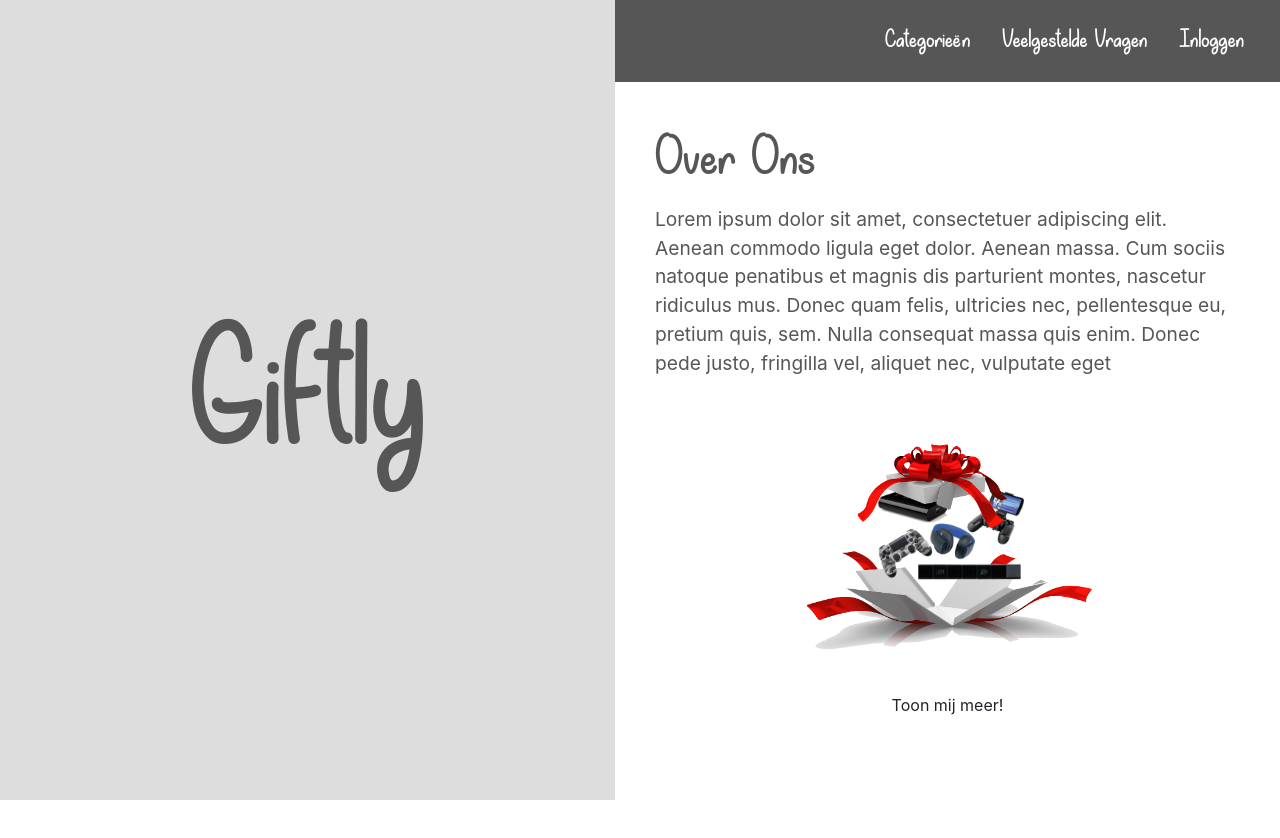
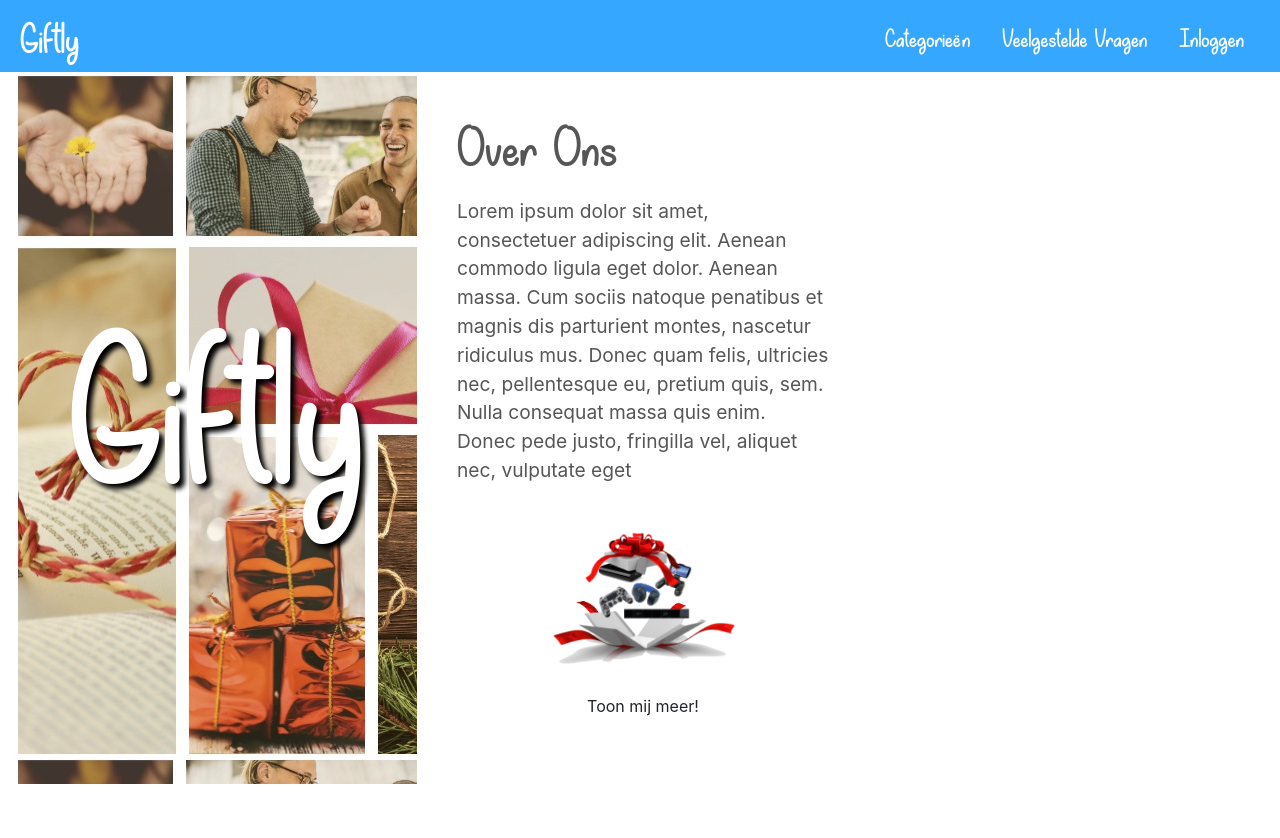
Before and after one commit to JensVanAssche/giftly, a Vue app: page / in a window 1280 px wide. Shown: the top 838 px of the page. After the commit the page ends 800 px from the top, so only its background shows below. Built offline with nearby package versions, Linux system fonts and the light colour scheme.

Commit message:
header unfixed

```diff
--- a/src/assets/scss/style.scss
+++ b/src/assets/scss/style.scss
@@ -8,10 +8,10 @@ body {
 }
 
 .header {
-  background-color: $font-color;
+  background-color: #35a7ff;
   padding: 0 20px;
-  position: fixed;
   width: 100vw;
+  height: 9vh;
   z-index: 1;
 
   a {
@@ -50,26 +50,28 @@ body {
 }
 
 .home {
-  height: 100vh;
+  height: 89vh;
 
   .home-left {
-    //background-image: url("../public/img/moodboard.png");
-    background-color: $background-color;
+    background-image: url("../public/img/moodboard.png");
+    filter: grayscale(25%);
+    //background-color: $background-color;
     display: flex;
     justify-content: center;
     align-items: center;
-    height: 100vh;
-    z-index: 2;
+    height: 89vh;
+    z-index: 0;
 
     h1 {
       font-family: $logo-font;
-      color: $font-color;
-      font-size: 12em;
+      color: #fff;
+      font-size: 15em;
+      text-shadow: 5px 5px 5px #000;
     }
   }
 
   .home-right {
-    padding: 120px 40px;
+    padding: 40px;
 
     h2 {
       font-family: $logo-font;
@@ -98,8 +100,6 @@ body {
 }
 
 .categories {
-  padding-top: 100px;
-
   h1 {
     font-family: $logo-font;
     color: $font-color;
@@ -122,9 +122,11 @@ body {
   }
 }
 
+.modal.fade.right {
+  .btn { margin-right: 10px;}
+}
+
 .faq {
-  padding-top: 100px;
-
   h1 {
     font-family: $logo-font;
     color: $font-color;
@@ -134,8 +136,6 @@ body {
 }
 
 .login {
-  padding-top: 100px;
-
   h1 {
     font-family: $logo-font;
     color: $font-color;
@@ -159,8 +159,6 @@ body {
 }
 
 .checkout {
-  padding-top: 100px;
-
   h1 {
     font-family: $logo-font;
     color: $font-color;
--- a/src/components/CheckoutModal.vue
+++ b/src/components/CheckoutModal.vue
@@ -19,7 +19,6 @@
               <button class="btn">Nu kopen</button>
             </router-link>
             <button type="button" class="btn" data-dismiss="modal" aria-label="Close">Annuleren</button>
-            <PayModal />
           </template>
         </div>
       </div>
@@ -29,7 +28,6 @@
 
 <script>
 import Card from "@/components/Card";
-import PayModal from "@/components/PayModal";
 
 export default {
   props: {
@@ -37,7 +35,6 @@ export default {
     i: Number
   },
   components: {
-    PayModal,
     Card
   },
   computed: {
```
